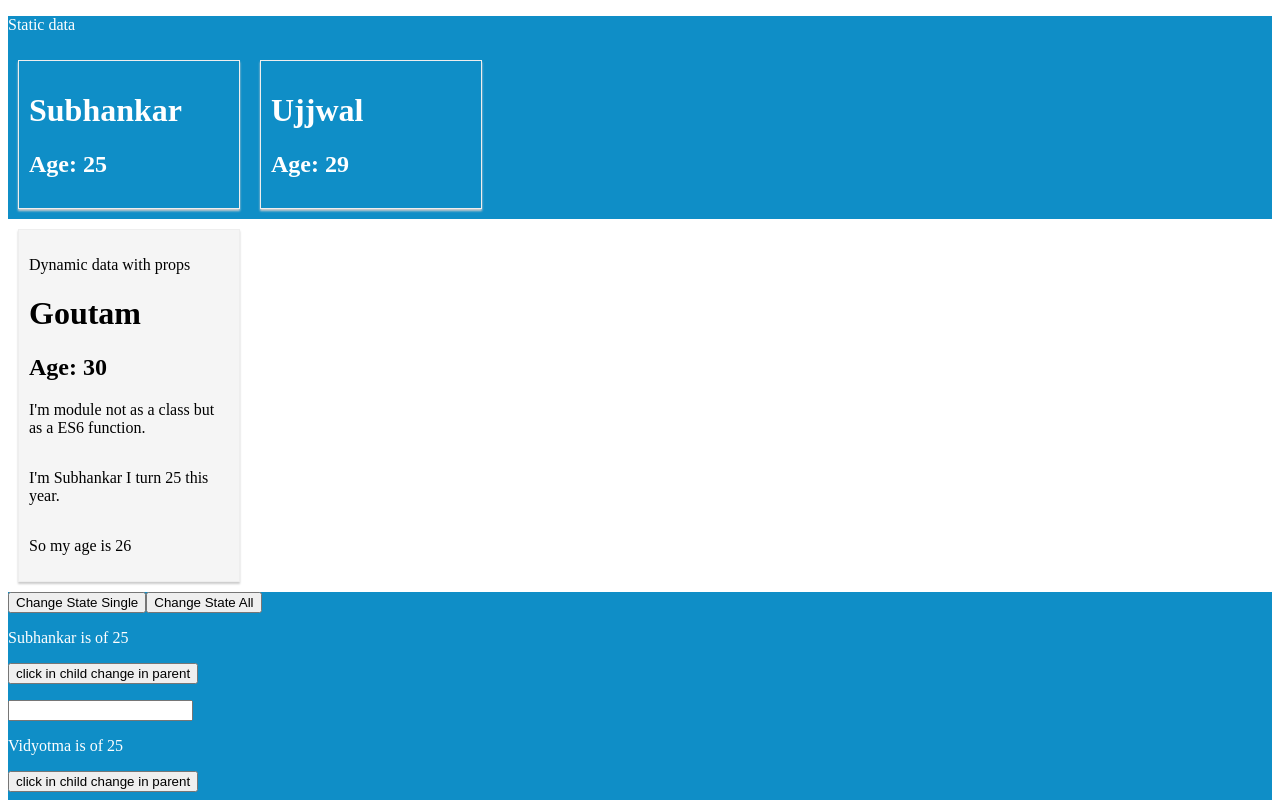
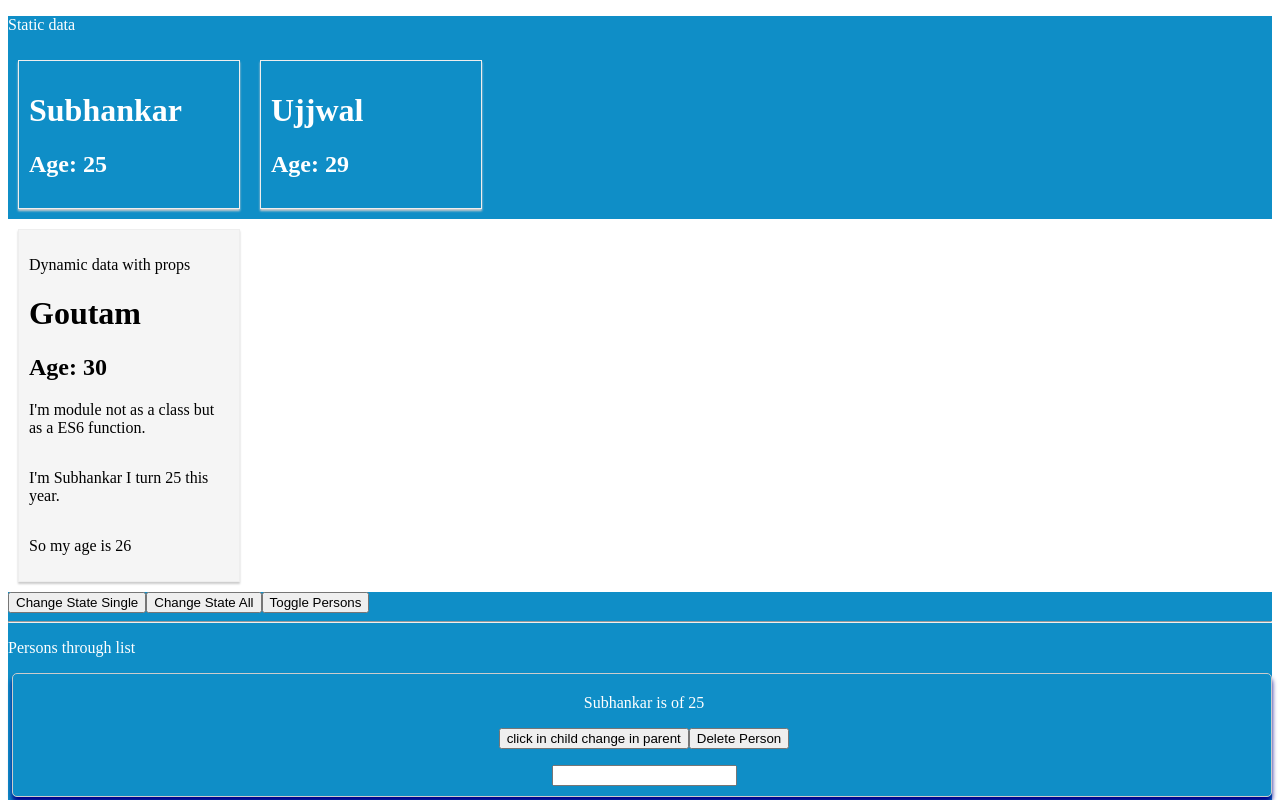
Before and after one commit to subh13/Exploring-React, a React (Create React App) app: page / in a window 1280 px wide. Shown: the top 800 px of the page. Built offline with nearby package versions, Linux system fonts and the light colour scheme.

Commit message:
v0.3 initial baseline

```diff
--- a/src/components/Persons/Persons.js
+++ b/src/components/Persons/Persons.js
@@ -1,10 +1,19 @@
 import React from 'react';
 
 const Persons = (props) => {
+    const styles = {
+        border: '1px solid #ccc',
+        margin: '8px 0 8px 4px',
+        padding: '4px 0 10px 4px',
+        borderRadius: '5px',
+        textAlign: 'center',
+        boxShadow: '0 5px 5px darkblue'
+    }
     return (
-        <div>
+        <div style={styles}>
             <p>{props.name} is of {props.age}</p>
             <button type="button" onClick={props.clickFromChild}>click in child change in parent</button>
+            <button type="button" onClick={props.clickFromChildDelete}>Delete Person</button>
             <p>{props.children}</p>
             <input type="text" onChange={props.changed}/>
         </div>
--- a/src/components/state-management/App3.js
+++ b/src/components/state-management/App3.js
@@ -1,12 +1,17 @@
 import React, {Component} from 'react';
 import Persons from '../Persons/Persons';
 class App3 extends Component {
+    // constructor () {
+    //     super();
+    //     // declare global variable for this component here react new feature in 16.7.0 release
+    // }
     state = {
         persons: [
-            {name: 'Subhankar', age: '25'},
-            {name: 'Vidyotma', age: '25'},
-            {name: 'Goutam', age: '29'}
-        ]
+            {id: 1, name: 'Subhankar', age: '25'},
+            {id: 2, name: 'Vidyotma', age: '25'},
+            {id: 3, name: 'Goutam', age: '29'}
+        ],
+        showPersons: false
     }
     /**
      * A normal ES6 funtion to chnage the stateS
@@ -37,11 +42,40 @@ class App3 extends Component {
     twoWayCheck = (event) => {
         console.log(event.target.value);
     }
+    showPersonsList = () => {
+        const doesShow = this.state.showPersons;
+        this.setState({showPersons: !doesShow});
+    }
+    deletePerson = (personIndex) => {
+        // const persons = this.state.persons; // DO NOT do this directly accessing state variable will mutate state
+        // create a copy of state variable and use
+        // method one
+        // const persons = this.state.persons.slice();
+        // method 2 spread operator and recommended
+        const persons = [...this.state.persons];
+        persons.splice(personIndex, 1);
+        this.setState({persons: persons});
+    }
+    myLoop() {
+        // note map function if in jsx callback does not need a braces else in js it needs
+        this.state.persons.map((fn, i) => {
+            return console.log(fn);
+        });
+    }
+    /**
+     * React Life cycle hook
+     */
+    componentDidMount = () => {
+        this.myLoop();
+    }
     render() {
         return (
             <div id="bg1">
                 <button onClick={this.changeStateHandler.bind(this,'thug')}>Change State Single</button>
                 <button onClick={this.changeStateHandlerAll}>Change State All</button>
+                <button onClick={this.showPersonsList}>Toggle Persons</button>
+                {this.state.showPersons ?
+                    <div>
                         <Persons
                             name={this.state.persons[0].name}
                             age={this.state.persons[0].age}/>
@@ -53,6 +87,17 @@ class App3 extends Component {
                         <Persons
                             name={this.state.persons[2].name}
                             age={this.state.persons[2].age}/>
+                    </div> : null
+                }
+                <hr/>
+                <p>Persons through list</p>
+                {this.state.persons.map((person, i) =>
+                    <Persons name={person.name}
+                             age={person.age}
+                             clickFromChildDelete={this.deletePerson.bind(this, i)}
+                             key={person.id}/>
+                )}
+                <p>Persons through js function</p>
             </div>
         )
     }
```
Also changed, not shown: 1 other file (tests, documents, lock files or other folders). Lines whose indentation alone changed are shown as unchanged.
